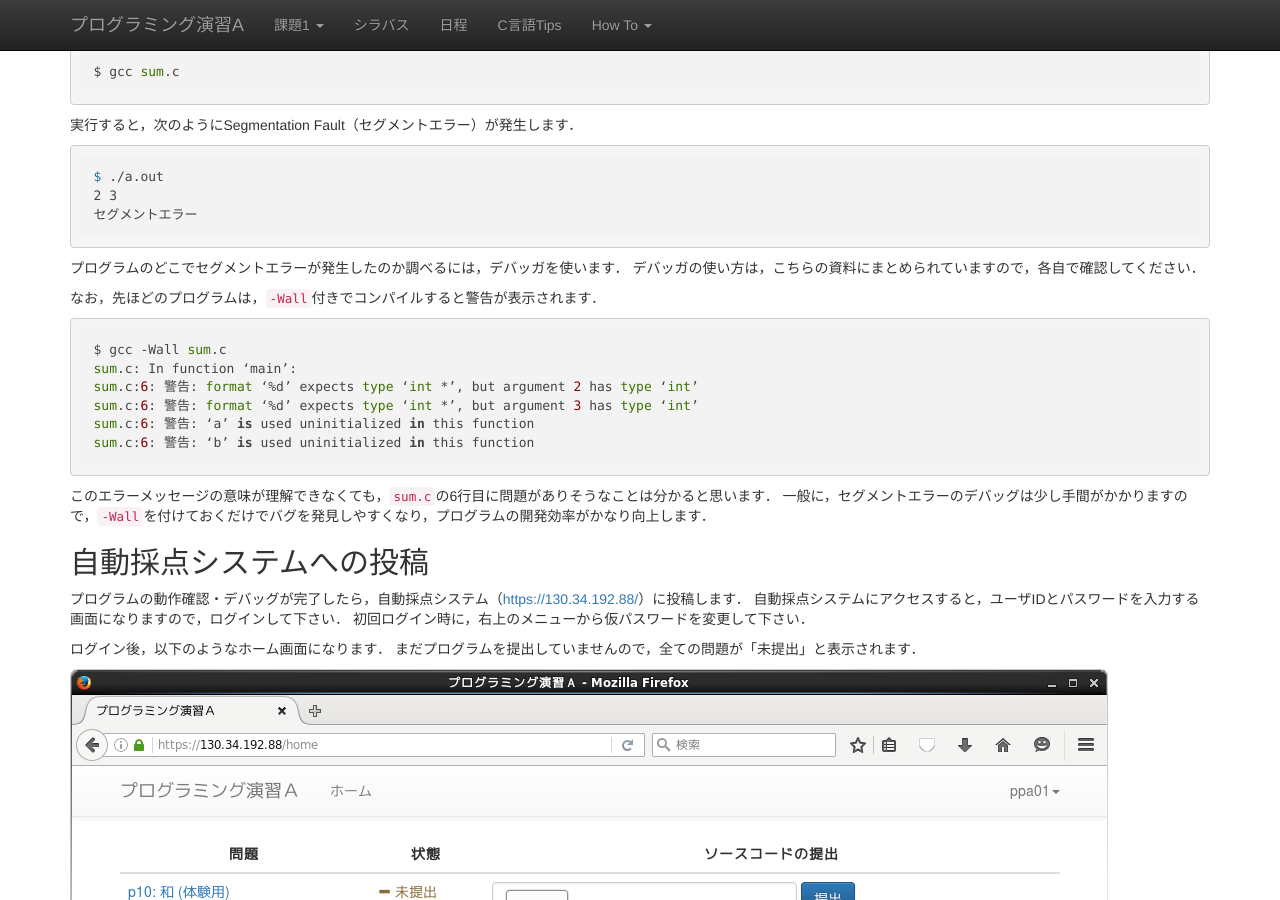
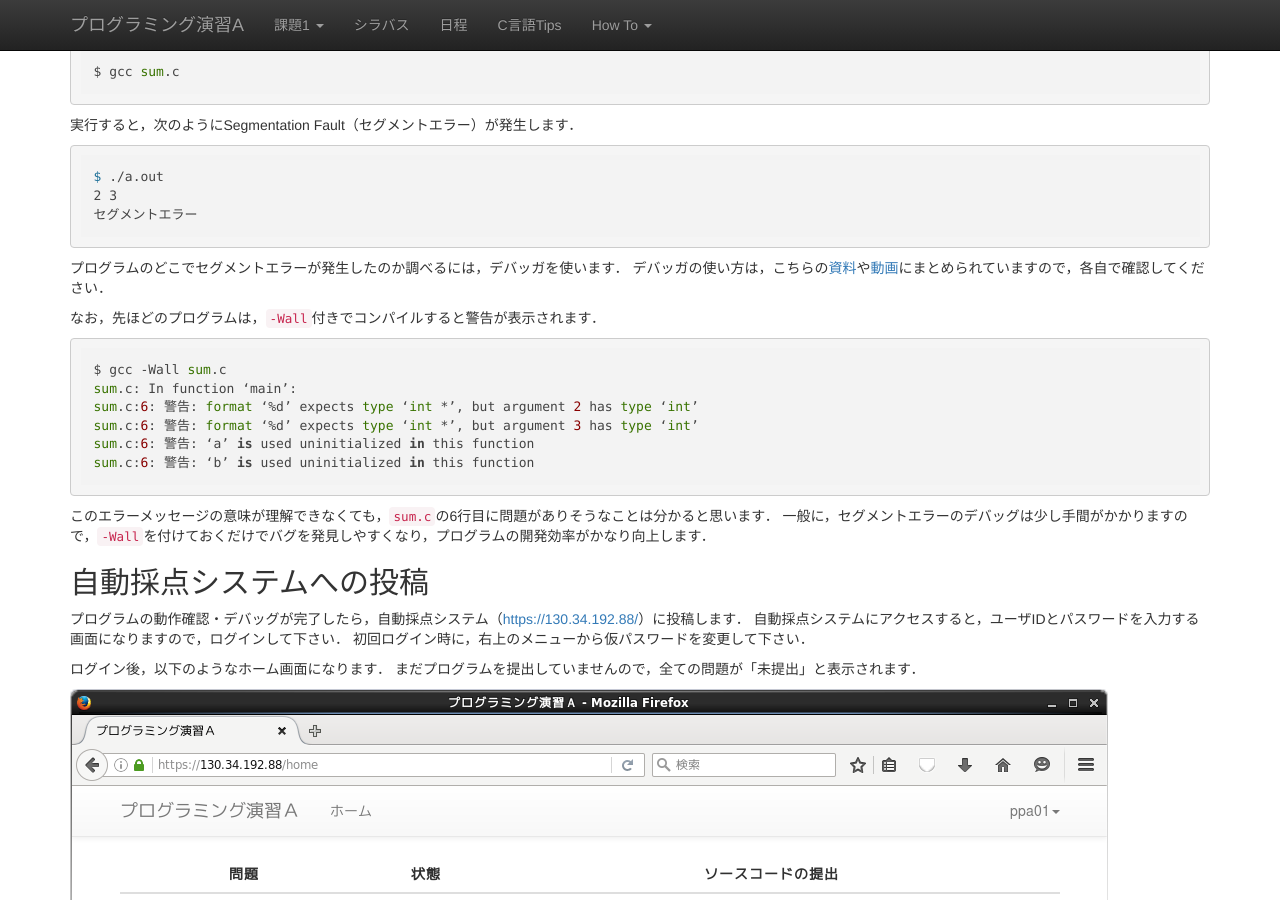
Before and after one commit to ecei-tohoku/ppa-public, a Jekyll site: the page built from docs/kadai.md, in a window 1280 px wide and 900 px high, scrolled down 2029 px. Built offline with Jekyll 4.4.1, drawn with Linux system fonts in a browser that asks for light colours; nearby versions of some CDN libraries.

Commit message:
Closes #28.

````diff
--- a/docs/kadai.md
+++ b/docs/kadai.md
@@ -124,7 +124,7 @@ $ ./a.out
 ```
 
 プログラムのどこでセグメントエラーが発生したのか調べるには，デバッガを使います．
-デバッガの使い方は，こちらの資料にまとめられていますので，各自で確認してください．
+デバッガの使い方は，こちらの[資料](http://localweb.ecei.tohoku.ac.jp/~enshu25/emacs-gdb.pdf)や[動画](https://www.youtube.com/watch?v=p7XdkrlFXnU)にまとめられていますので，各自で確認してください．
 
 なお，先ほどのプログラムは，`-Wall`付きでコンパイルすると警告が表示されます．
 
````
